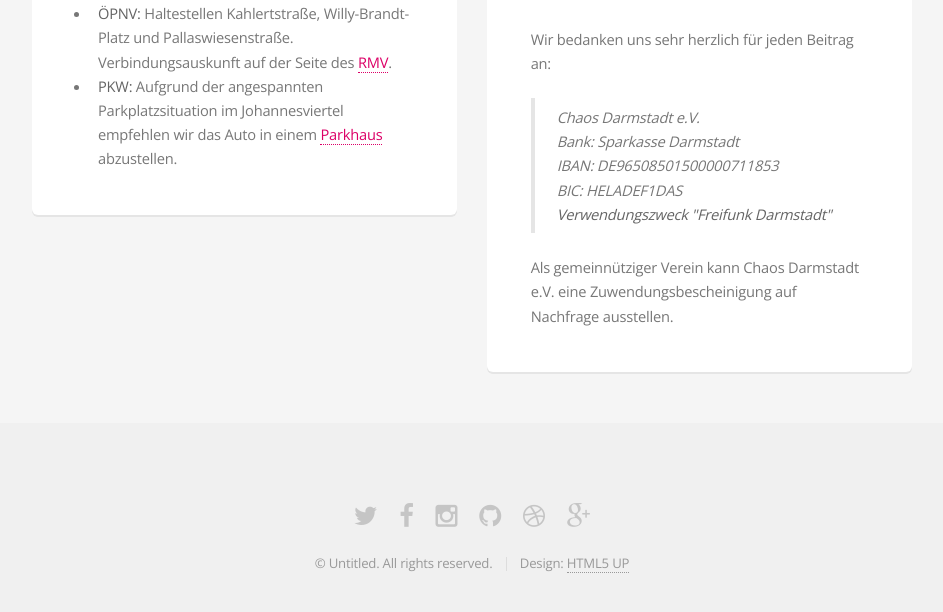
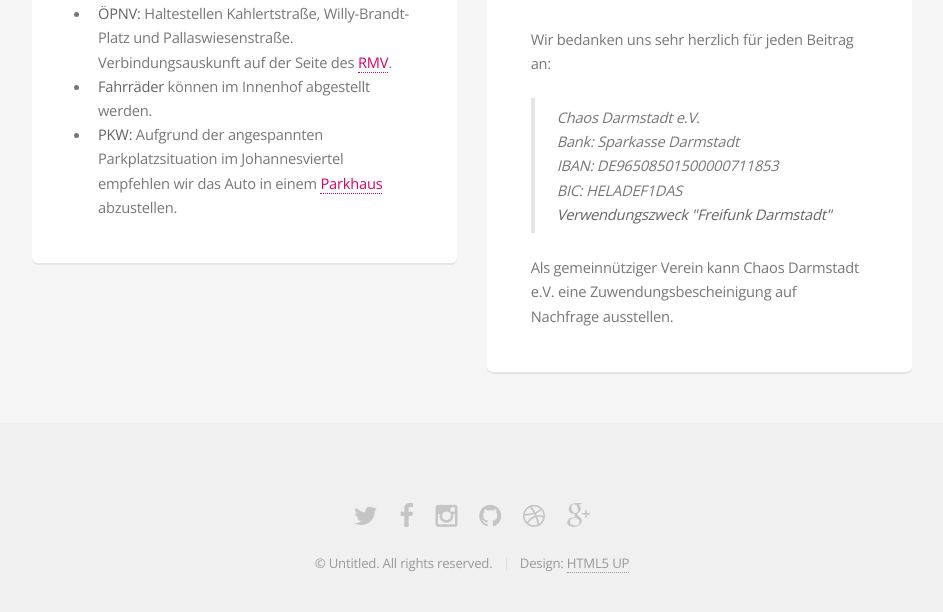
Before and after one commit to mdrenger/darmstadt.freifunk.net, a Jekyll site: the page built from pages/kontakt.html, in a window 1280 px wide and 900 px high, scrolled down 659 px, cut to the strip 241-853 px from the top of the window. Shown: the whole strip, without its empty margins (168-1111 px from the left). Built offline with Jekyll 4.4.1, drawn with Linux system fonts in a browser that asks for light colours.

Commit message:
added bikes

```diff
--- a/pages/kontakt.html
+++ b/pages/kontakt.html
@@ -29,6 +29,7 @@ layout:
 						<h4>Anfahrt</h4>
 						<ul>
 							<li><strong>ÖPNV:</strong> Haltestellen Kahlertstraße, Willy-Brandt-Platz und Pallaswiesenstraße. Verbindungsauskunft auf der Seite des <a href="http://www.rmv.de/">RMV</a>.</li>
+							<li><strong>Fahrräder</strong> können im Innenhof abgestellt werden.</li>
 							<li><strong>PKW:</strong> Aufgrund der angespannten Parkplatzsituation im Johannesviertel empfehlen wir das Auto in einem <a href="http://www.parkopedia.de/parken/darmstadt/">Parkhaus</a> abzustellen.</li>
 						</ul>
 				</div>
```
